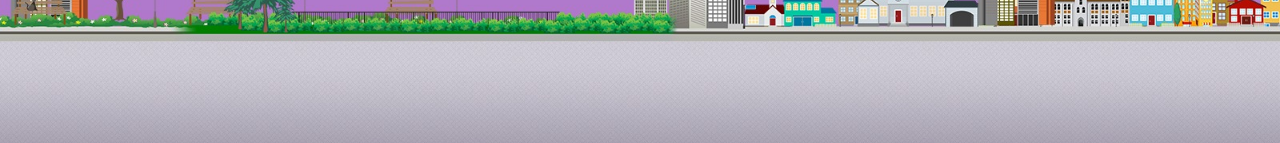
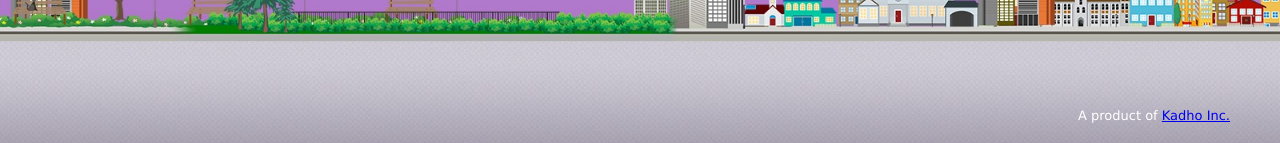
Before and after one commit to kadhoinc/kadhoinc.github.io, a Jekyll site: the page built from mochu.html, in a window 1280 px wide. Shown: the part 814-957 px from the top of the page. Built offline with Jekyll 4.4.1, drawn with Linux system fonts in a browser that asks for light colours; Markdown is read by kramdown in place of the engine named in the settings.

Commit message:
added mochu footer

```diff
--- /dev/null
+++ b/_includes/mochu_footer.html
@@ -0,0 +1,3 @@
+<div id="mochu_footer">
+  <p>A product of <a href="http://www.kadho.com">Kadho Inc.</a></p>
+</div>
--- a/css/main.css
+++ b/css/main.css
@@ -913,6 +913,10 @@ ul.posts span {
 
 #mochu-img {
   width: 100%;
+  height: auto !important;
+  overflow: auto;
+  height: 100%;
+  max-height: 88%;
 }
 
 #mochu-img img {
@@ -921,3 +925,22 @@ ul.posts span {
   top: 0;
   max-width: 100%;
 }
+
+#mochu_footer {
+  position: relative;
+  height: 150px;
+  color: #ffffff;
+  text-decoration: none;
+  left: 0;
+  bottom: 0;
+}
+
+#mochu_footer p {
+  margin-top: 72%;
+  margin-right: 50px;
+  text-align: right;
+  float: right;
+  width: 100%;
+  position: relative;
+  bottom: 0;
+}
--- a/mochu.html
+++ b/mochu.html
@@ -21,6 +21,7 @@ title: Neural Protective Mobile Apps for Children | Mochu
     	<div id="mochu-img">
 	   <img src="images/0-mochu-psd.jpg">
         </div>
+	{% include mochu_footer.html %}
     </body>
     <script>
     (function(i,s,o,g,r,a,m){i['GoogleAnalyticsObject']=r;i[r]=i[r]||function(){
```
